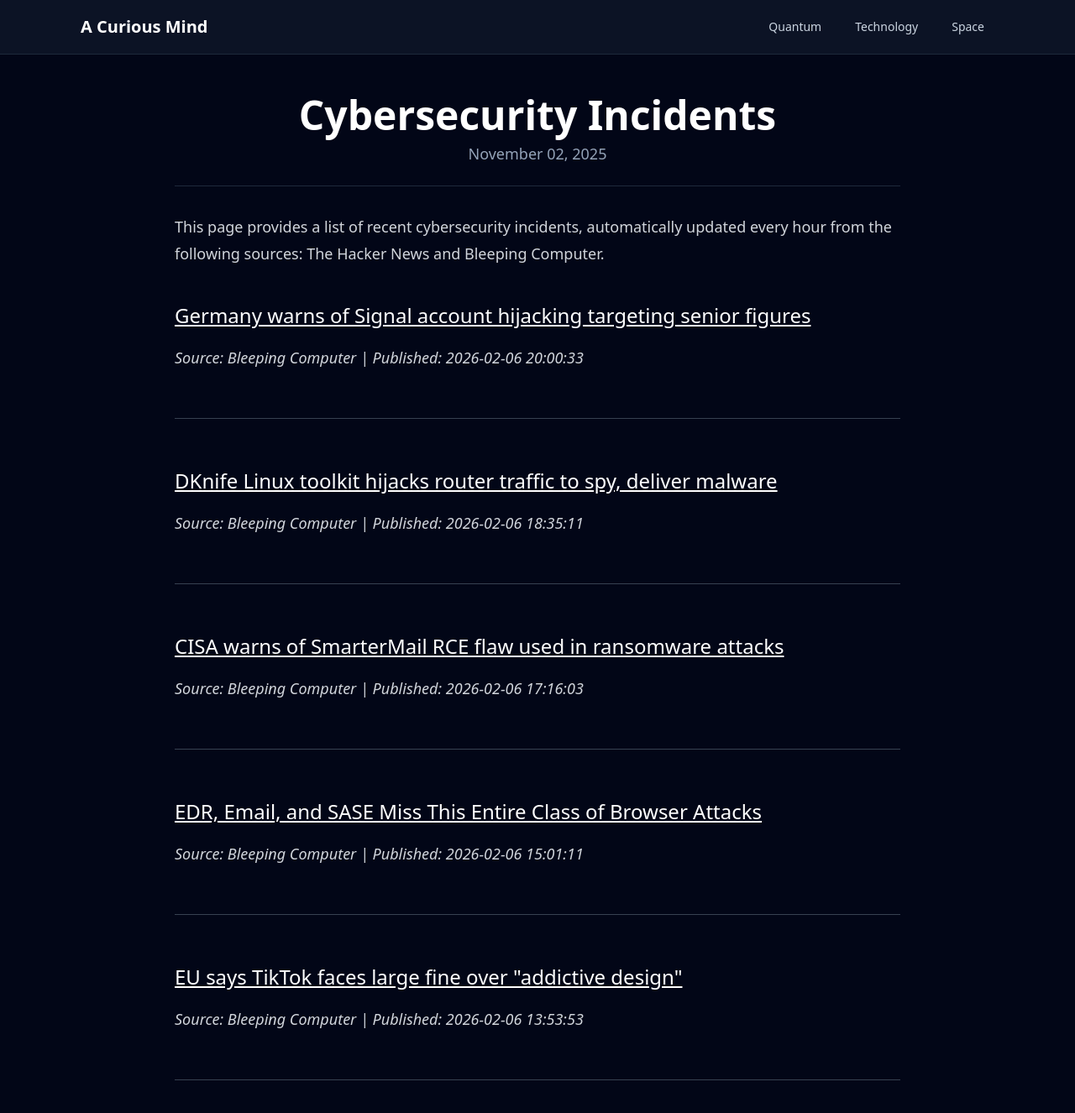
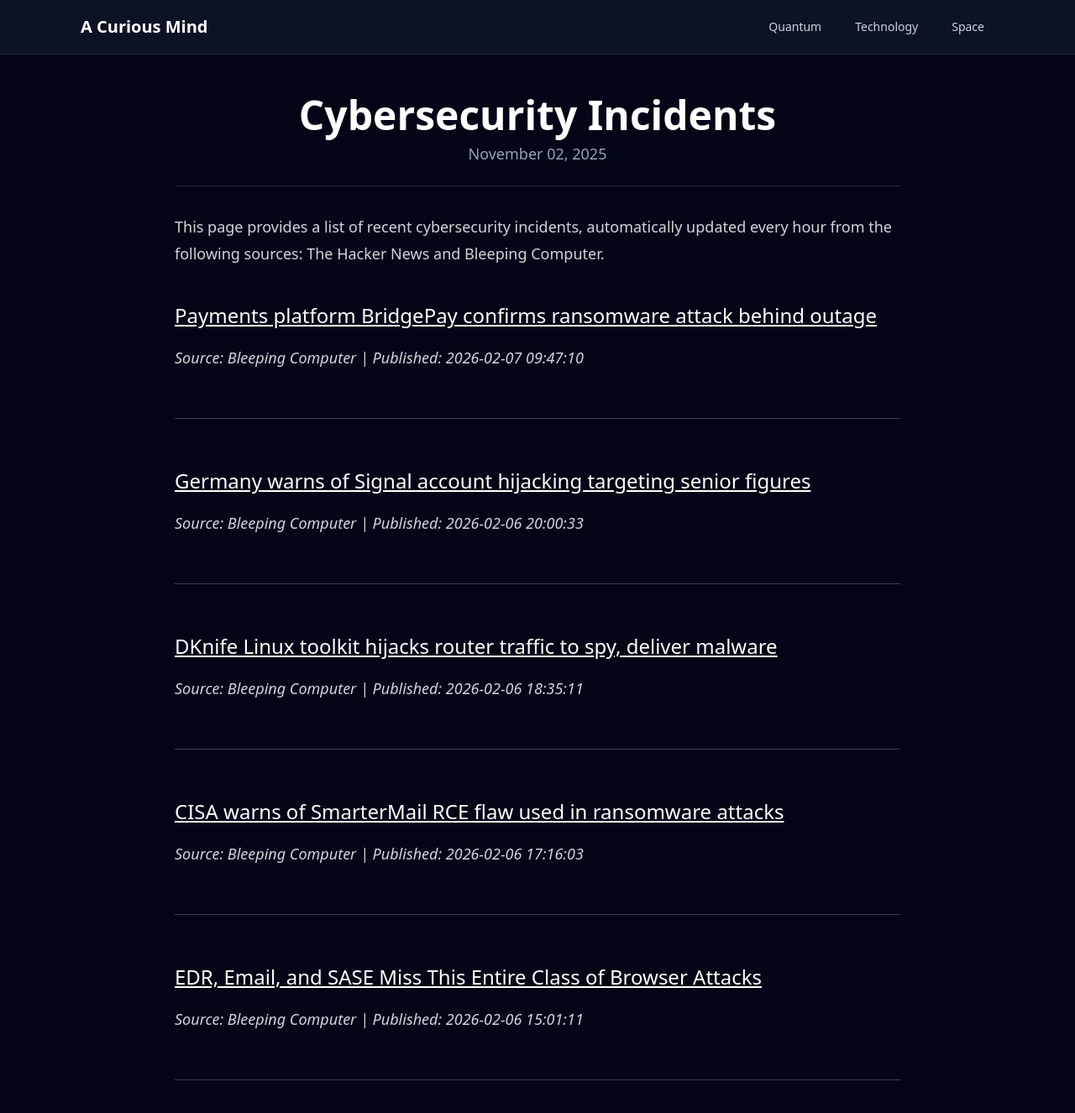
Before and after one commit to onehl7/onehl7.github.io, a Jekyll site: the page built from _posts/2025-11-02-cybersecurity-incidents.md, in a window 1280 px wide and 1400 px high. Shown: the top 1326 px of the window at 84% size. Built offline with Jekyll 4.4.1, drawn with Linux system fonts in a browser that asks for light colours; nearby versions of some CDN libraries.

Commit message:
Update news data

```diff
--- a/_data/news.json
+++ b/_data/news.json
@@ -1,4 +1,10 @@
 [
+  {
+    "source": "Bleeping Computer",
+    "title": "Payments platform BridgePay confirms ransomware attack behind outage",
+    "link": "https://www.bleepingcomputer.com/news/security/payments-platform-bridgepay-confirms-ransomware-attack-behind-outage/",
+    "published": "2026-02-07 09:47:10"
+  },
   {
     "source": "Bleeping Computer",
     "title": "Germany warns of Signal account hijacking targeting senior figures",
@@ -22,11 +28,5 @@
     "title": "EDR, Email, and SASE Miss This Entire Class of Browser Attacks",
     "link": "https://www.bleepingcomputer.com/news/security/edr-email-and-sase-miss-this-entire-class-of-browser-attacks/",
     "published": "2026-02-06 15:01:11"
-  },
-  {
-    "source": "Bleeping Computer",
-    "title": "EU says TikTok faces large fine over \"addictive design\"",
-    "link": "https://www.bleepingcomputer.com/news/security/european-commission-says-tiktok-facing-fine-over-addictive-design/",
-    "published": "2026-02-06 13:53:53"
   }
 ]
```
